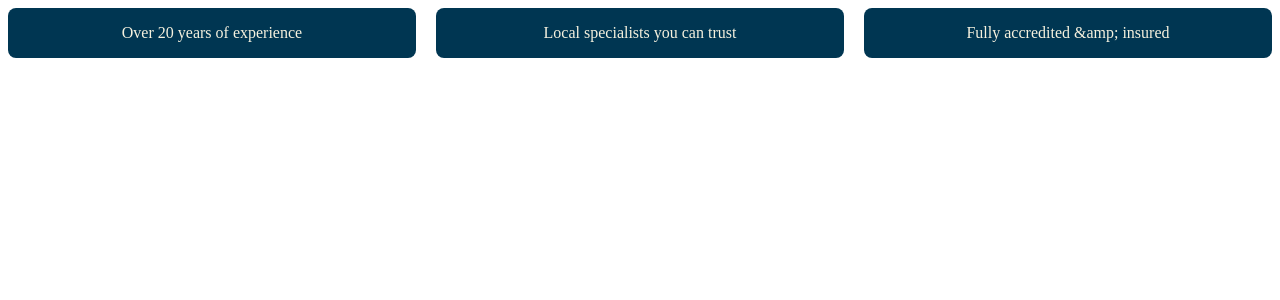
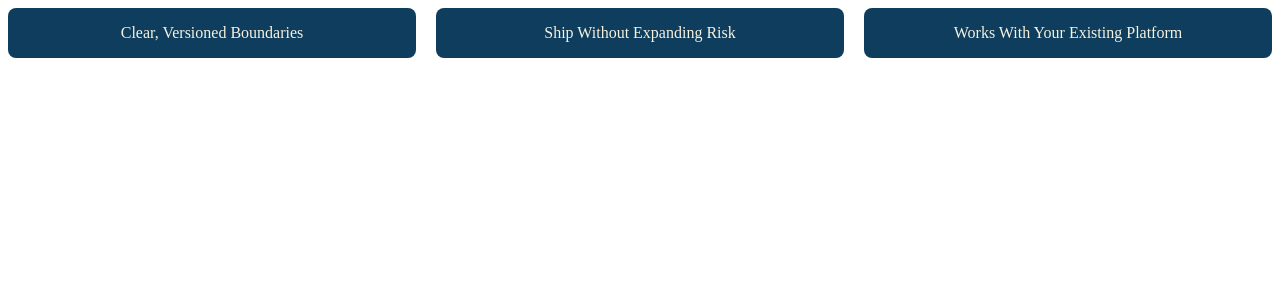
Before and after one commit to reactedge/widget-usp, a React (Vite) app in the folder vite_project/: page / in a window 1280 px wide. Shown: the top 300 px of the page. Built offline with nearby package versions, Linux system fonts and the light colour scheme.

Commit message:
Added cdn folder in CI workflow + increased version

```diff
--- a/vite_project/public/cdn/uk.json
+++ b/vite_project/public/cdn/uk.json
@@ -2,13 +2,13 @@
   "data": {
     "slides": [
       {
-        "text": "Over 20 years of experience"
+        "text": "Clear, Versioned Boundaries"
       },
       {
-        "text": "Local specialists you can trust"
+        "text": "Ship Without Expanding Risk"
       },
       {
-        "text": "Fully accredited &amp; insured"
+        "text": "Works With Your Existing Platform"
       }
     ]
   },
--- a/vite_project/src/styles/usp.slide.css
+++ b/vite_project/src/styles/usp.slide.css
@@ -4,7 +4,7 @@
     justify-content: center;
     padding: var(--re-usp-padding, 1rem);
     border-radius: var(--re-usp-radius, 0.5rem);
-    background-color: var(--re-usp-bg, #003652);
+    background-color: var(--re-usp-bg, #0F3D5E);
     color: var(--re-usp-text-color, #F6F2DF);
     text-align: center;
 }
```
